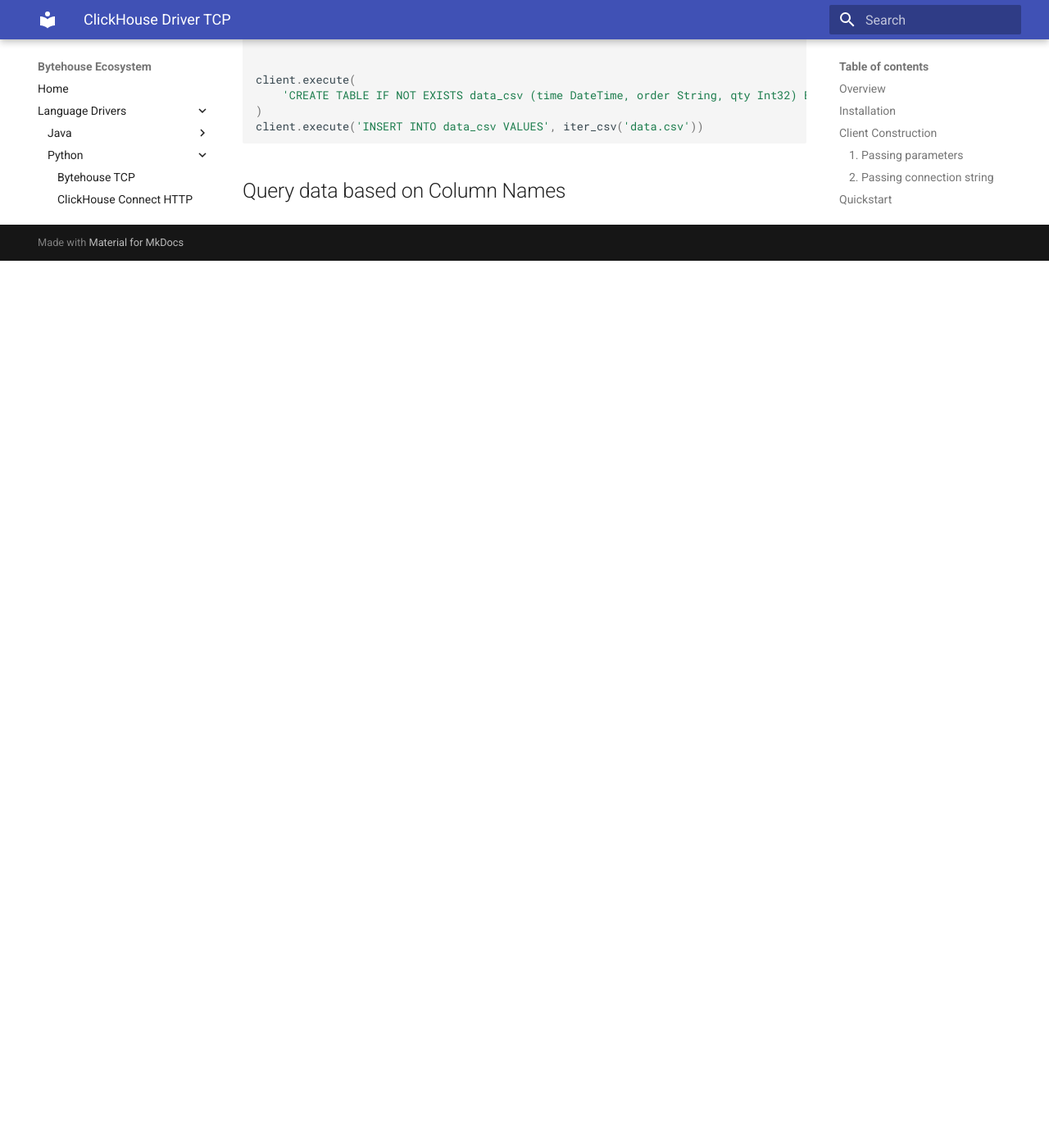
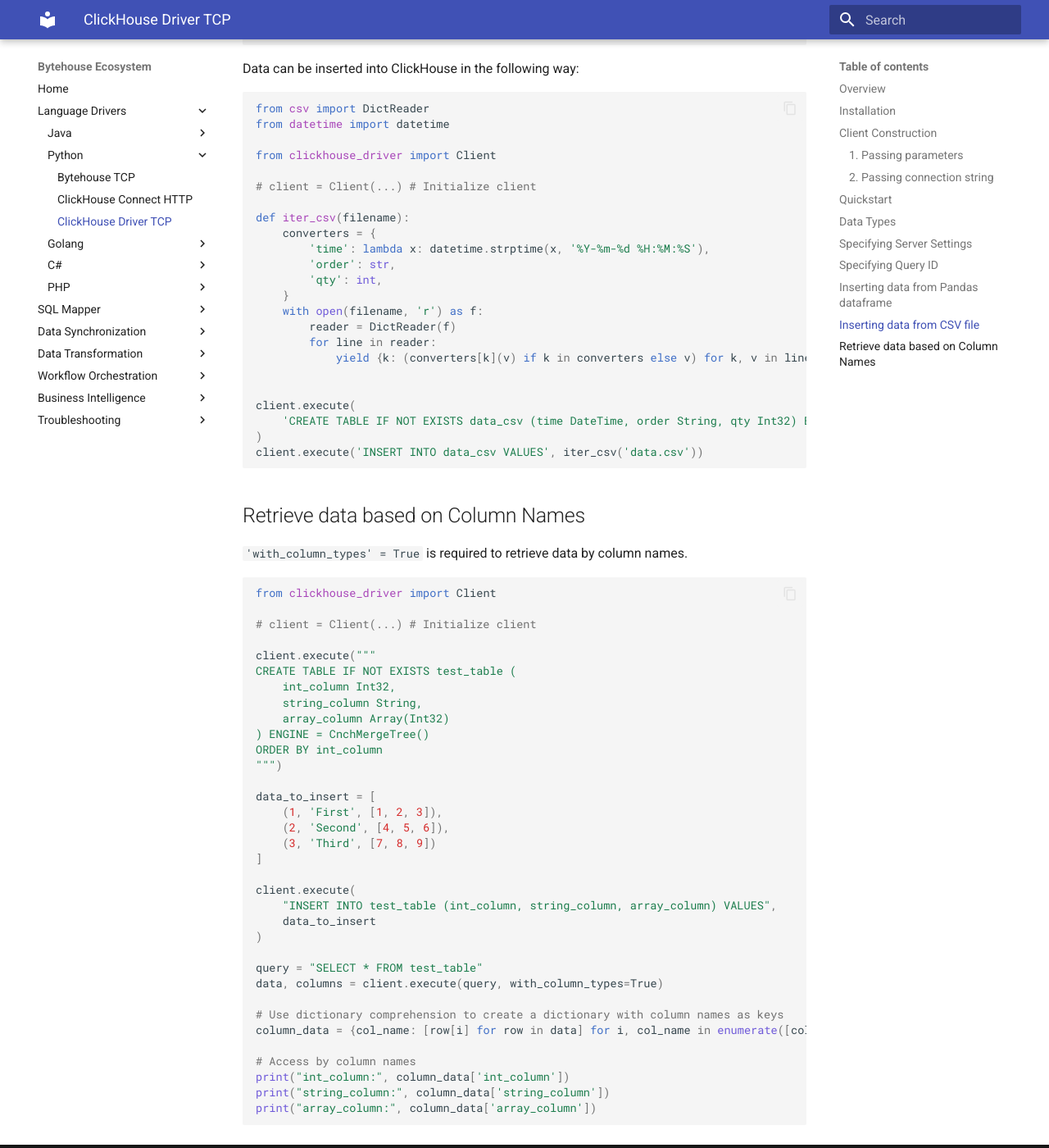
Before and after one commit to bytehouse-docs/ecosystem, an MkDocs documentation site: the page built from docs/python/clickhouse-driver-tcp.md, in a window 1280 px wide and 1400 px high, scrolled down 4379 px. Shown: the whole window at 82% size. Built offline with MkDocs 1.6.1 and Material for MkDocs 9.7.7, drawn with Linux system fonts in a browser that asks for light colours; before the commit the page ends 4697 px from its top, so only the background shows below that; some of the changed text lies outside the part shown.

Commit message:
Update clickhouse-driver page

````diff
--- a/docs/python/clickhouse-driver-tcp.md
+++ b/docs/python/clickhouse-driver-tcp.md
@@ -96,7 +96,24 @@
 | IPv4/IPv6                        | IPv4Address/IPv6Address, int, long, str    | IPv4Address/IPv6Address         |
 
 ## Specifying Server Settings
+if setting is supported by ByteHouse server (e.g. virtual_warehouse) and missed in the open source driver package, it
+can be added by monkey patching. Serialization type of the setting value needs to be provided.
+```python
+from clickhouse_driver import Client
+from clickhouse_driver.settings.available import settings as available_settings, SettingString
 
+available_settings['virtual_warehouse'] = SettingString
+
+client = Client(
+    host="gateway-v2.bytehouse-cn-{REGION}.volces.com",
+    port=19000,
+    user="bytehouse",
+    password="{API_KEY}",
+    database="{DATABASE}",
+    secure=True,
+    settings={"virtual_warehouse": "vw-123456789-vw-name"},
+)
+```
 ## Specifying Query ID
 ```python
 from clickhouse_driver import Client
@@ -176,4 +193,41 @@
 )
 client.execute('INSERT INTO data_csv VALUES', iter_csv('data.csv'))
 ```
-## Query data based on Column Names
+## Retrieve data based on Column Names
+`'with_column_types' = True` is required to retrieve data by column names.
+```python
+from clickhouse_driver import Client
+
+# client = Client(...) # Initialize client
+
+client.execute("""
+CREATE TABLE IF NOT EXISTS test_table (
+    int_column Int32,
+    string_column String,
+    array_column Array(Int32)
+) ENGINE = CnchMergeTree()
+ORDER BY int_column
+""")
+
+data_to_insert = [
+    (1, 'First', [1, 2, 3]),
+    (2, 'Second', [4, 5, 6]),
+    (3, 'Third', [7, 8, 9])
+]
+
+client.execute(
+    "INSERT INTO test_table (int_column, string_column, array_column) VALUES",
+    data_to_insert
+)
+
+query = "SELECT * FROM test_table"
+data, columns = client.execute(query, with_column_types=True)
+
+# Use dictionary comprehension to create a dictionary with column names as keys
+column_data = {col_name: [row[i] for row in data] for i, col_name in enumerate([col[0] for col in columns])}
+
+# Access by column names
+print("int_column:", column_data['int_column'])
+print("string_column:", column_data['string_column'])
+print("array_column:", column_data['array_column'])
+```
````
